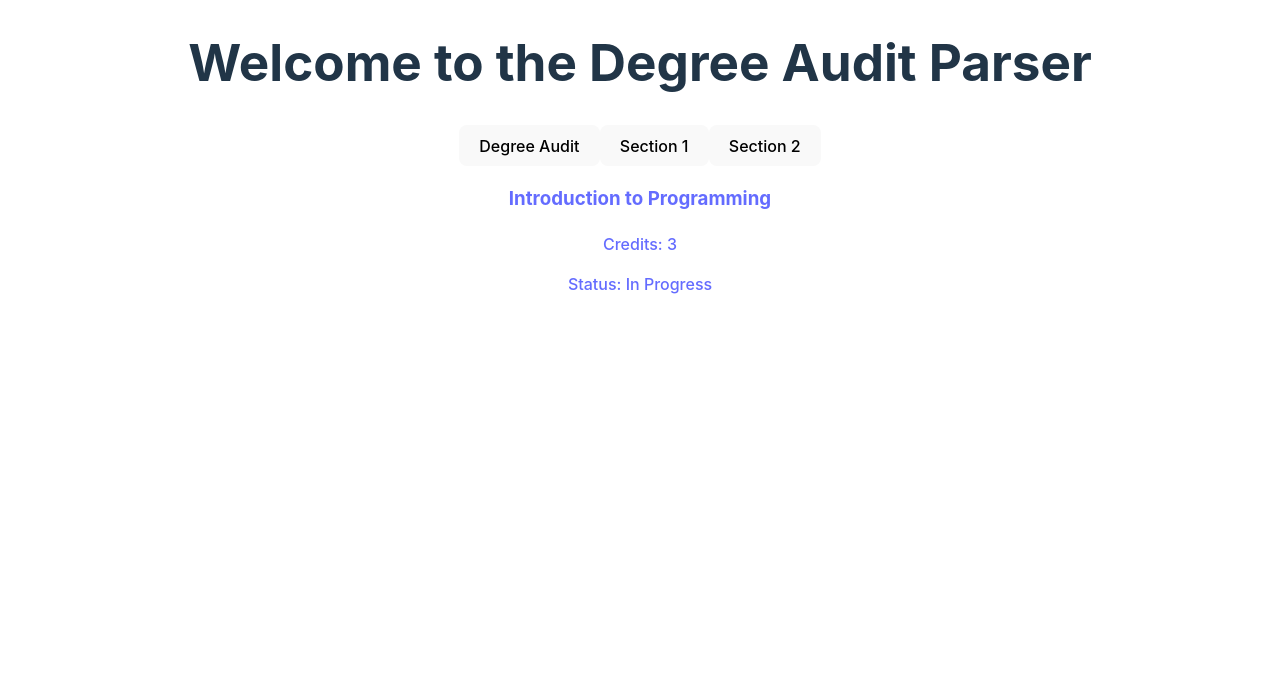
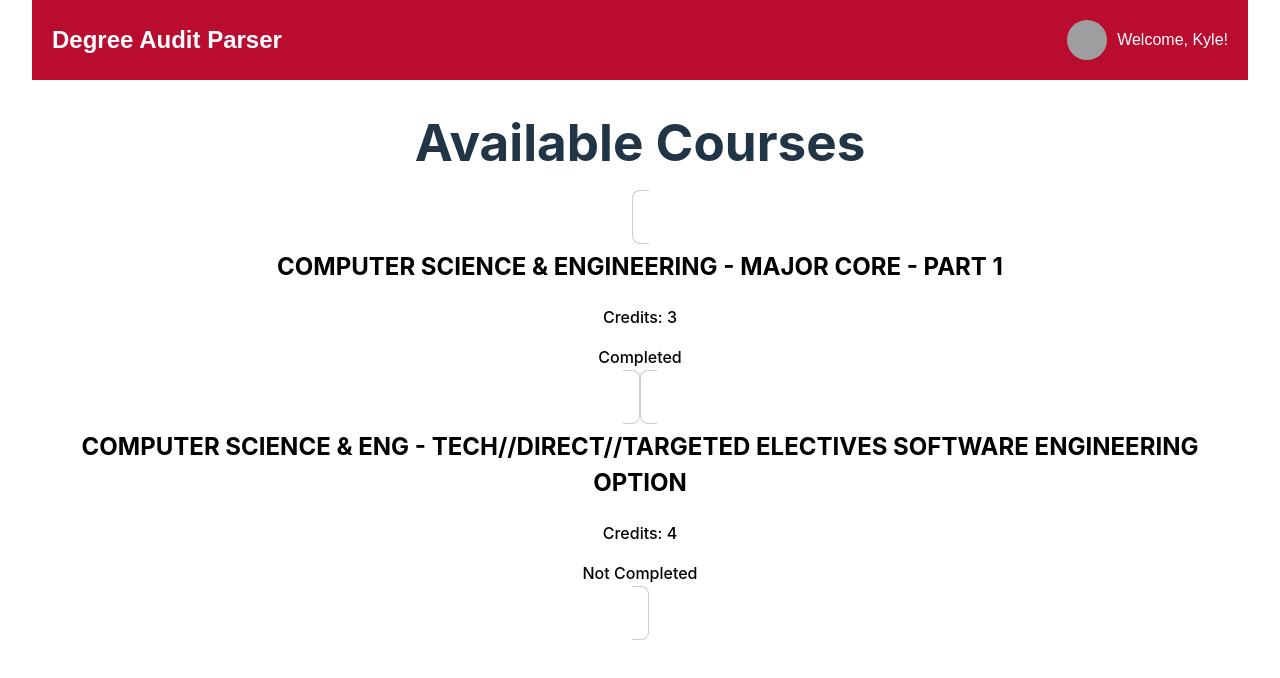
Before and after one commit to MatGBust/degreeAuditParser, a React (Vite) app: page / in a window 1280 px wide. Shown: the top 678 px of the page. Built offline with nearby package versions, Linux system fonts and the light colour scheme; grey boxes are pictures that could not be loaded.

Commit message:
added new section buttons

```diff
--- a/src/App.jsx
+++ b/src/App.jsx
@@ -2,12 +2,14 @@ import React from 'react';
 import { BrowserRouter as Router, Routes, Route } from 'react-router-dom';
 import Home from './components/Home/Home'; // Home component displaying course cards
 import CourseDetails from './components/CourseDetails/CourseDetails'; // Component for displaying course details
+import Header from './components/Header/Header'; // Home component displaying course cards
 import './App.css'; // Global styles, if any
 
 function App() {
   return (
     <Router>
       <div className="App">
+      <Header />
         <Routes>
           <Route path="/" element={<Home />} /> {/* Homepage with Course Cards */}
           <Route path="/course/:courseId" element={<CourseDetails />} /> {/* Course details page */}
--- a/src/components/CourseCard/CourseCard.css
+++ b/src/components/CourseCard/CourseCard.css
@@ -1,30 +1,30 @@
-/* CourseCard.css */
+/* src/components/CourseCard/CourseCard.css */
 
 .course-card {
-    border: 1px solid #ddd; /* Light gray border */
-    border-radius: 8px; /* Rounded corners */
-    padding: 15px; /* Inner padding */
-    margin: 10px 0; /* Vertical margin between cards */
-    background-color: #fff; /* White background */
-    box-shadow: 0 2px 4px rgba(0, 0, 0, 0.1); /* Light shadow for depth */
-    transition: transform 0.2s; /* Smooth transform effect */
-  }
+  /* Your existing styles */
+  border: 1px solid #ccc;
+  border-radius: 8px;
+  padding: 16px;
+  text-align: center;
+  text-decoration: none;
+  color: black;
+  transition: transform 0.3s;
+}
 
-  .course-card:hover {
-    transform: scale(1.05); /* Slightly enlarge on hover */
-  }
+.course-card:hover {
+  transform: scale(1.05);
+}
 
-  .course-card.completed {
-    background-color: #d4edda; /* Light green for completed courses */
-    border-color: #c3e6cb; /* Darker green border */
-  }
+.progress-container {
+  background-color: #e0e0e0; /* Background color of the progress bar */
+  border-radius: 8px; /* Rounded corners */
+  height: 20px; /* Height of the progress bar */
+  margin: 10px 0; /* Margin between elements */
+}
 
-  .course-card h3 {
-    margin: 0; /* Remove default margin */
-    font-size: 20px; /* Size of the course title */
-  }
-
-  .course-card p {
-    margin: 5px 0; /* Vertical margin for paragraphs */
-    color: #555; /* Dark gray for course details */
-  }
+.progress-bar {
+  background-color: #76c7c0; /* Color of the progress */
+  height: 100%; /* Full height */
+  border-radius: 8px; /* Rounded corners */
+  transition: width 0.3s; /* Smooth transition for width change */
+}
--- a/src/components/CourseCard/CourseCard.jsx
+++ b/src/components/CourseCard/CourseCard.jsx
@@ -1,16 +1,17 @@
+// src/components/CourseCard/CourseCard.jsx
 import React from 'react';
-import { Link } from 'react-router-dom'; // Import Link from react-router-dom
+import { Link } from 'react-router-dom';
+import './CourseCard.css'; // Import your CSS file
 
-function CourseCard({ course }) {
+const CourseCard = ({ course }) => {
   return (
-    <Link to={`/course/${course.title}`} className="course-card-link">
-      <div className="course-card">
-        <h3>{course.title}</h3>
+    <Link to={`/course/${course.id}`} className="course-card">
+      <div className="course-card-content">
+        <h2>{course.title}</h2>
         <p>Credits: {course.credits}</p>
-        <p>Status: {course.completed ? 'Completed' : 'In Progress'}</p>
+        <p>{course.completed ? 'Completed' : 'Not Completed'}</p>
       </div>
     </Link>
   );
-}
-
-export default CourseCard;
+};
+export default CourseCard; // Ensure this line is present
--- a/src/components/Home/Home.jsx
+++ b/src/components/Home/Home.jsx
@@ -1,29 +1,24 @@
-// src/components/Home.jsx
+// src/components/Home/Home.jsx
 import React from 'react';
-import { Link } from 'react-router-dom';
-import './Home.css'; // Create this CSS file for styling
-import CourseCard from '../CourseCard/CourseCard';
+import CourseCard from '../CourseCard/CourseCard'; // Adjust the path as needed
 
-function Home() {
+const Home = () => {
+  const courses = [
+    { id: 1, title: 'COMPUTER SCIENCE & ENGINEERING - MAJOR CORE - PART 1', credits: 3, completed: true },
+    { id: 2, title: 'COMPUTER SCIENCE & ENG - TECH//DIRECT//TARGETED ELECTIVES SOFTWARE ENGINEERING OPTION', credits: 4, completed: false },
+    // Add more courses as needed
+  ];
+
   return (
     <div>
-      <h1>Welcome to the Degree Audit Parser</h1>
-      <div className="button-container">
-        <Link to="/degree-audit">
-          <button>Degree Audit</button>
-        </Link>
-        <Link to="/section/1">
-          <button>Section 1</button>
-        </Link>
-        <Link to="/section/2">
-          <button>Section 2</button>
-        </Link>
+      <h1>Available Courses</h1>
+      <div className="course-cards-container">
+        {courses.map(course => (
+          <CourseCard key={course.id} course={course} />
+        ))}
       </div>
-
-      {/* CourseCard Section */}
-      <CourseCard course={{ title: 'Introduction to Programming', credits: 3, completed: false }} />
     </div>
   );
-}
+};
 
 export default Home;
```
